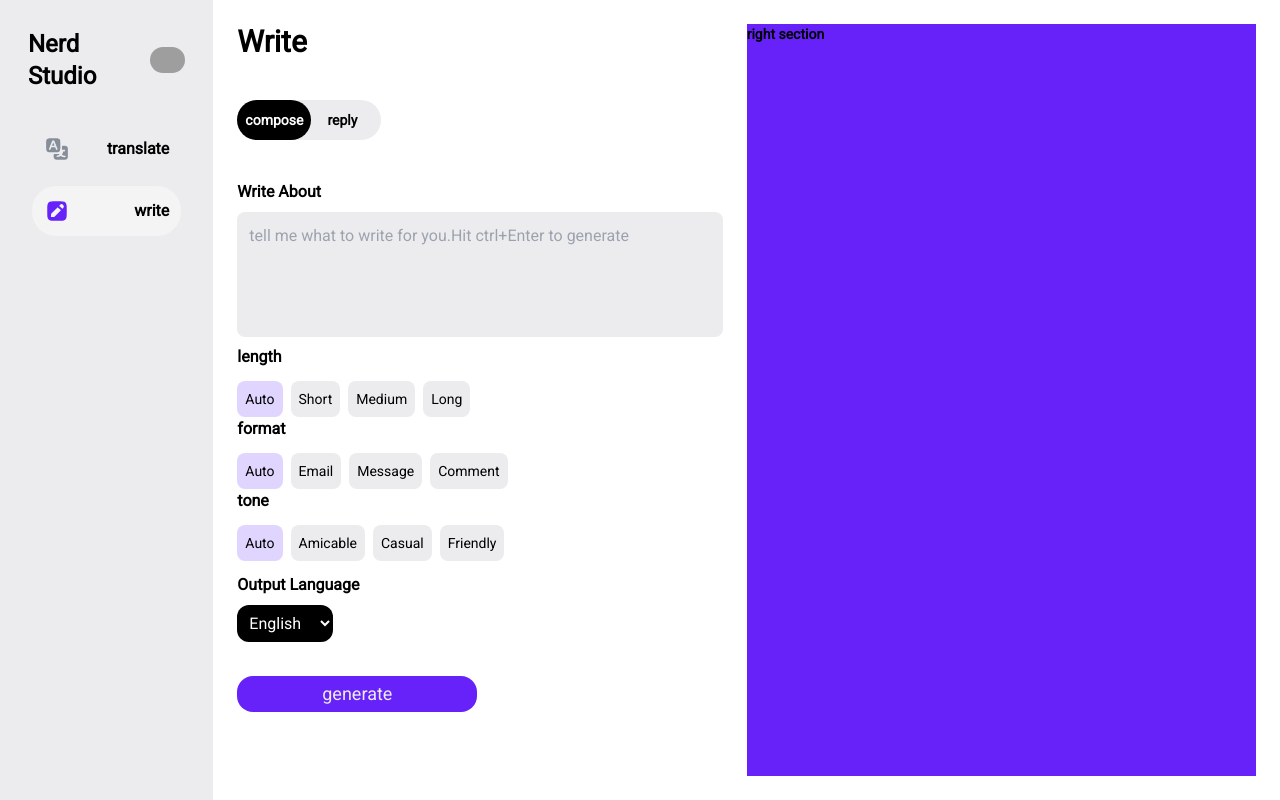
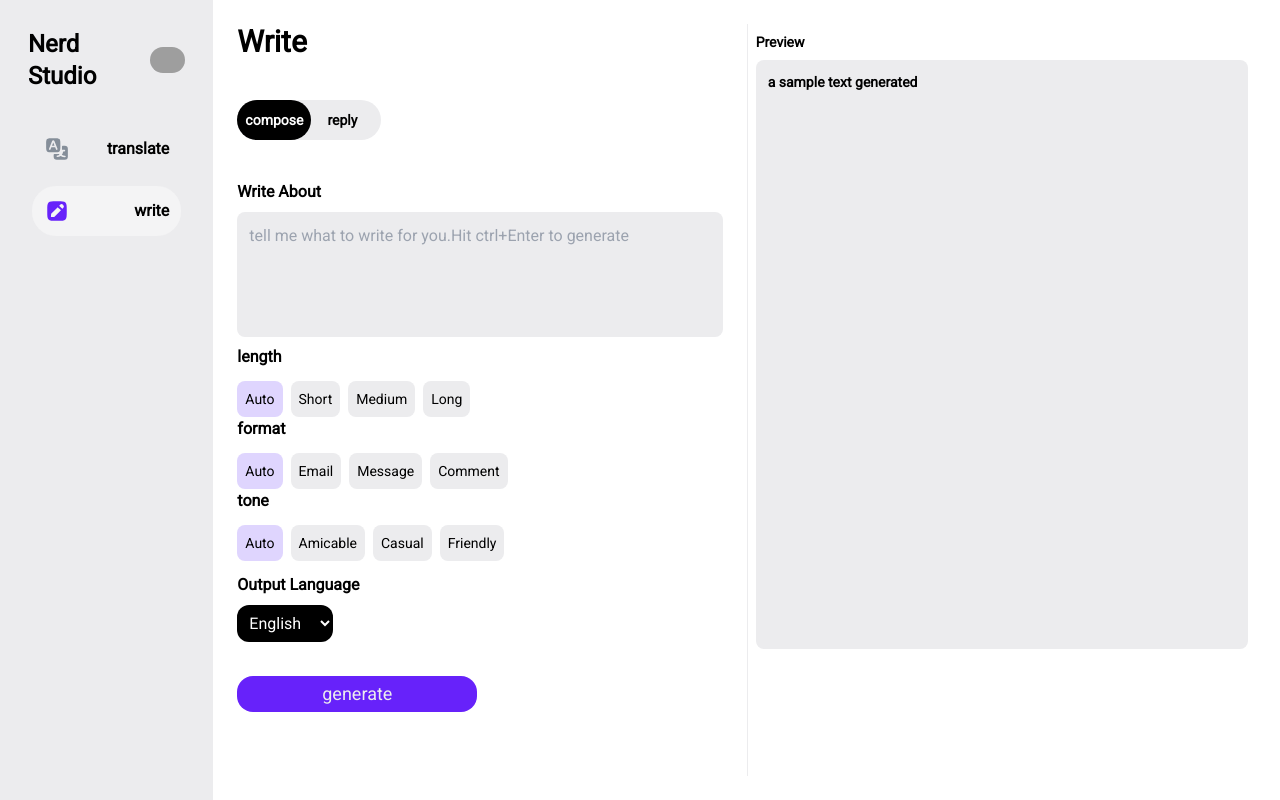
Before and after one commit to nimarhmti/nerdStudio, a Next.js app: page /write in a window 1280 px wide. Built offline with nearby package versions, Linux system fonts and the light colour scheme; grey boxes are pictures that could not be loaded.

Commit message:
write section is complted

```diff
--- a/app/(application)/write/page.tsx
+++ b/app/(application)/write/page.tsx
@@ -15,6 +15,7 @@ import {
 import { SelectItem } from "../_Components/selecItem/selectItem";
 import { langList } from "@/language/langList";
 import { ButtonSwitcher } from "../_Components/TabSwitcher/TabSwitcher";
+import { WritePreview } from "./previewSection/WritePreview";
 // import AnimatedTabs from "../_Components/TabSwitcher/TabSwitcher";
 
 // const variables
@@ -189,8 +190,8 @@ export default function Write() {
           generate
         </button>
       </div>
-      <div className="w-1/2 h-full bg-highlightMain text-sm  font-extrabold">
-        right section{" "}
+      <div className="w-1/2  border-l border-secondary text-sm p-2 font-extrabold">
+        <WritePreview />
       </div>
     </div>
   );
--- /dev/null
+++ b/app/(application)/write/previewSection/WritePreview.tsx
@@ -0,0 +1,17 @@
+import React from "react";
+import TextArea from "../../_Components/textArea/textArea";
+
+export const WritePreview = () => {
+  return (
+    <div className="h-4/5">
+      <h1 className="font-bold ">Preview</h1>
+      <TextArea
+        id="preViewSection"
+        name="preView"
+        placeHolder=""
+        value="a sample text generated"
+        resize="resize-none"
+      />
+    </div>
+  );
+};
```
